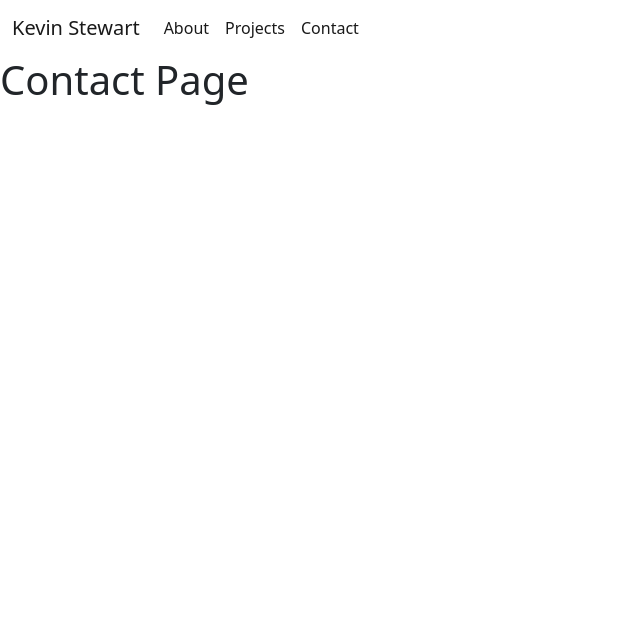
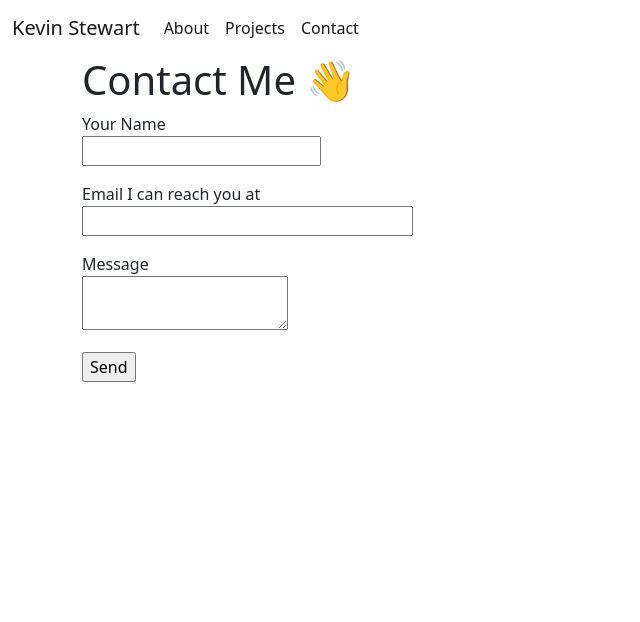
Before and after one commit to kevin-stew/kevin-stewart, a Flask app: page /contact in a window 1280 px wide. Shown: the top 622 px of the page, without its empty margins (0-640 px from the left). Run offline with Flask 2, Linux system fonts and the light colour scheme; some libraries are stand-ins or nearby versions.

Commit message:
functioning non-async email messages

```diff
--- a/app/__init__.py
+++ b/app/__init__.py
@@ -1,4 +1,5 @@
 from flask import Flask
+
 from .site.routes import site
 from config import Config
 
--- /dev/null
+++ b/app/forms.py
@@ -0,0 +1,9 @@
+from flask_wtf import FlaskForm
+from wtforms import StringField, TextAreaField, SubmitField, validators, ValidationError
+from wtforms.validators import DataRequired, Email
+
+class ContactForm(FlaskForm):
+    name = StringField(label="Your Name", validators=[DataRequired()])
+    email = StringField(label="Email I can reach you at", validators=[DataRequired(), validators.Email()])
+    message = TextAreaField(label="Message", validators = [DataRequired()])
+    submit = SubmitField(label="Send")
--- a/app/site/routes.py
+++ b/app/site/routes.py
@@ -1,4 +1,11 @@
-from flask import Blueprint, render_template
+from flask import Flask, Blueprint, render_template, request, flash, redirect, url_for
+
+from config import Config
+from app.forms import ContactForm
+
+import smtplib
+from email.message import EmailMessage
+
 
 site = Blueprint('site', __name__, template_folder='site_templates')
 
@@ -14,6 +21,24 @@ def about():
 def projects():
     return render_template('projects.html')
 
-@site.route('/contact')
+@site.route('/contact', methods=['GET', 'POST'])
 def contact():
-    return render_template('contact.html')
+    form = ContactForm()
+
+    if request.method == 'POST':
+        msg = EmailMessage()
+        msg.set_content(form.message.data)
+        msg['Subject'] = f"{form.name.data} | {form.email.data}"
+        msg['To'] = Config.MAIL_SENDTO
+        # msg['From'] = form.email.data
+
+        server = smtplib.SMTP(Config.MAIL_SERVER, Config.MAIL_PORT)
+        server.starttls()  #function that 'starts' the server
+        server.login(Config.MAIL_USERNAME, Config.MAIL_PASSWORD)
+        server.sendmail(Config.MAIL_USERNAME, Config.MAIL_SENDTO, msg.as_string())
+        server.quit()
+
+        flash(f"Thanks for your message! I will get back to you as soon as I can :)")
+        return render_template("index.html")
+
+    return render_template("contact.html",form=form)
--- a/app/site/site_templates/contact.html
+++ b/app/site/site_templates/contact.html
@@ -2,7 +2,37 @@
 
 {% block content %}
 
-<h1>Contact Page</h1>
-<!-- page content goes here -->
+<div class="container">
+
+    <h1>Contact Me 👋</h1>
+
+    <form action="{{ url_for('site.contact') }}" method="POST" >
+
+        <!-- #protect against CSRF exploits -->
+        {{ form.hidden_tag() }}
+
+
+        <p>
+            {{ form.name.label }}
+            <br>
+            {{ form.name }}
+        </p>
+
+        <p>
+            {{ form.email.label }}
+            <br>
+            {{ form.email(size=30) }}
+        </p>
+
+
+        <p>
+            {{ form.message.label }}
+            <br>
+            {{ form.message }}
+        </p>
+
+        {{ form.submit }}
+    </form>
+</div>
 
 {% endblock content %}
```
Also changed, not shown: app/site/site_templates/index.html (+12 -0 lines), config.py (+12 -1 lines), requirements.txt (+17 -0 lines), send.py (added, +13 -0 lines), app/static/css/main.css (line endings or trailing spaces).
